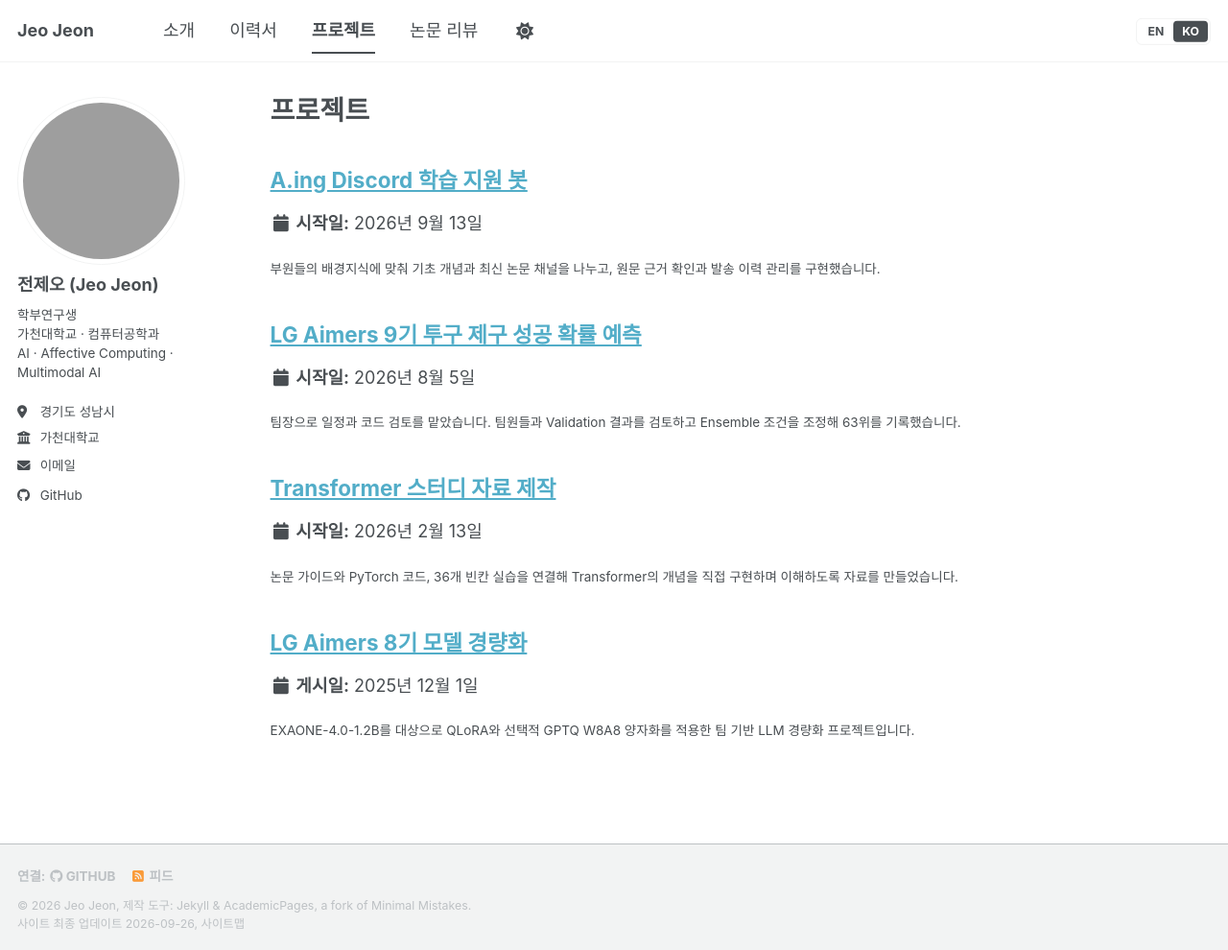
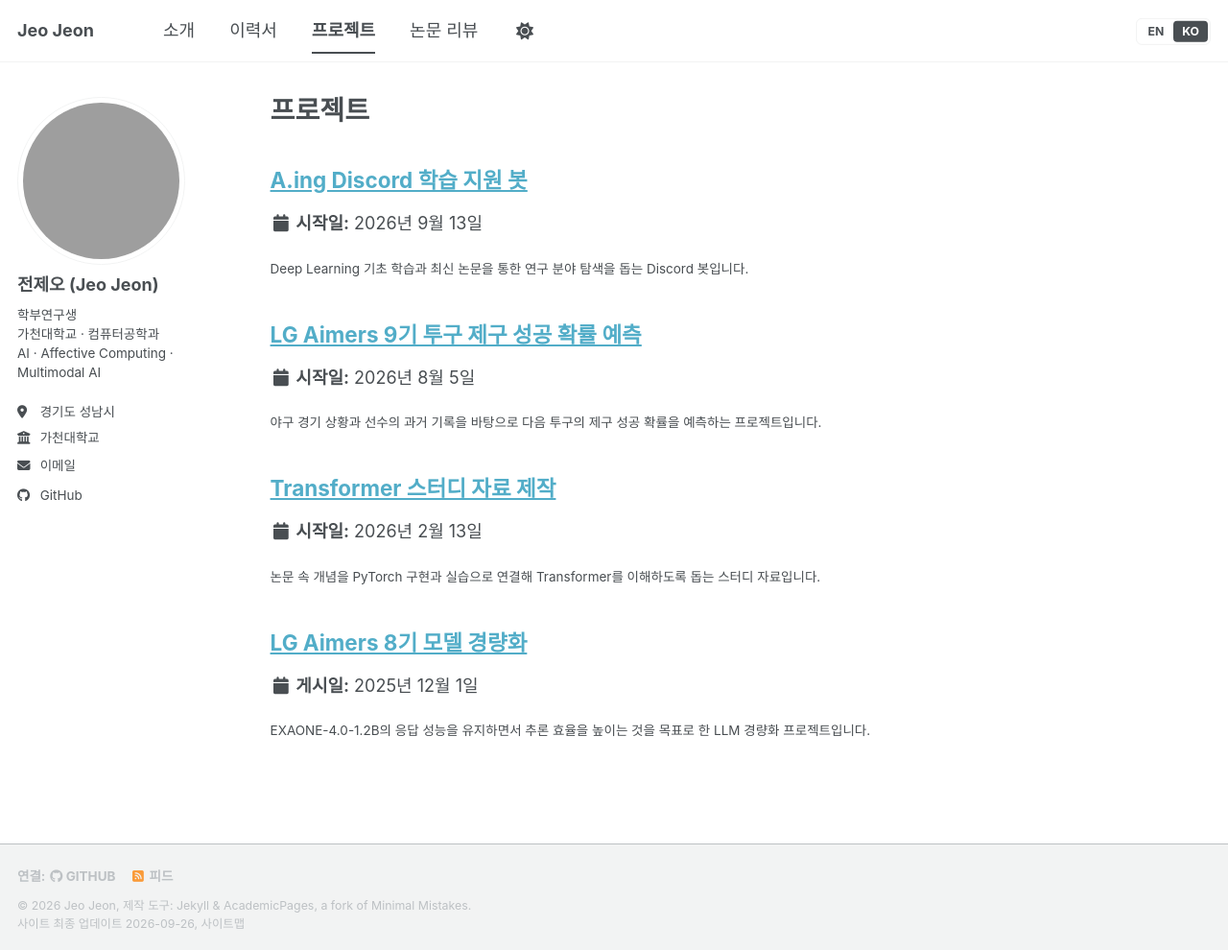
Before and after one commit to ZEO1122/ZEO1122.github.io, a Jekyll site: the page built from _pages/portfolio-ko.md, in a window 1280 px wide and 990 px high. Shown: the whole window at 96% size. Built offline with Jekyll 4.4.1, drawn with Linux system fonts in a browser that asks for light colours; a script bundle is joined from its source files by our own code; library files that are not in the unit come from our copies; grey boxes are pictures that could not be loaded.

```diff
--- a/_pages/portfolio-ko.md
+++ b/_pages/portfolio-ko.md
@@ -17,7 +17,7 @@ translations:
   <article class="archive__item">
     <h2 class="archive__item-title"><a href="/ko/portfolio/discord-bot/">A.ing Discord 학습 지원 봇</a></h2>
     <p class="page__date"><strong><i class="fa fa-fw fa-calendar" aria-hidden="true"></i> 시작일:</strong> <time datetime="2026-09-13">2026년 9월 13일</time></p>
-    <p class="archive__item-excerpt">부원들의 배경지식에 맞춰 기초 개념과 최신 논문 채널을 나누고, 원문 근거 확인과 발송 이력 관리를 구현했습니다.</p>
+    <p class="archive__item-excerpt">Deep Learning 기초 학습과 최신 논문을 통한 연구 분야 탐색을 돕는 Discord 봇입니다.</p>
   </article>
 </div>
 
@@ -25,7 +25,7 @@ translations:
   <article class="archive__item">
     <h2 class="archive__item-title"><a href="/ko/portfolio/lg-aimers-9th/">LG Aimers 9기 투구 제구 성공 확률 예측</a></h2>
     <p class="page__date"><strong><i class="fa fa-fw fa-calendar" aria-hidden="true"></i> 시작일:</strong> <time datetime="2026-08-05">2026년 8월 5일</time></p>
-    <p class="archive__item-excerpt">팀장으로 일정과 코드 검토를 맡았습니다. 팀원들과 Validation 결과를 검토하고 Ensemble 조건을 조정해 63위를 기록했습니다.</p>
+    <p class="archive__item-excerpt">야구 경기 상황과 선수의 과거 기록을 바탕으로 다음 투구의 제구 성공 확률을 예측하는 프로젝트입니다.</p>
   </article>
 </div>
 
@@ -33,7 +33,7 @@ translations:
   <article class="archive__item">
     <h2 class="archive__item-title"><a href="/ko/portfolio/transformer-study/">Transformer 스터디 자료 제작</a></h2>
     <p class="page__date"><strong><i class="fa fa-fw fa-calendar" aria-hidden="true"></i> 시작일:</strong> <time datetime="2026-02-13">2026년 2월 13일</time></p>
-    <p class="archive__item-excerpt">논문 가이드와 PyTorch 코드, 36개 빈칸 실습을 연결해 Transformer의 개념을 직접 구현하며 이해하도록 자료를 만들었습니다.</p>
+    <p class="archive__item-excerpt">논문 속 개념을 PyTorch 구현과 실습으로 연결해 Transformer를 이해하도록 돕는 스터디 자료입니다.</p>
   </article>
 </div>
 
@@ -41,6 +41,6 @@ translations:
   <article class="archive__item">
     <h2 class="archive__item-title"><a href="/ko/portfolio/lg-aimers/">LG Aimers 8기 모델 경량화</a></h2>
     <p class="page__date"><strong><i class="fa fa-fw fa-calendar" aria-hidden="true"></i> 게시일:</strong> <time datetime="2025-12-01">2025년 12월 1일</time></p>
-    <p class="archive__item-excerpt">EXAONE-4.0-1.2B를 대상으로 QLoRA와 선택적 GPTQ W8A8 양자화를 적용한 팀 기반 LLM 경량화 프로젝트입니다.</p>
+    <p class="archive__item-excerpt">EXAONE-4.0-1.2B의 응답 성능을 유지하면서 추론 효율을 높이는 것을 목표로 한 LLM 경량화 프로젝트입니다.</p>
   </article>
 </div>
```
Also changed, not shown: _portfolio/discord-bot.md (+1 -1 lines), _portfolio/lg-aimers-9th.md (+1 -1 lines), _portfolio/lg-aimers.md (+1 -1 lines), _portfolio/transformer-study.md (+1 -1 lines).
